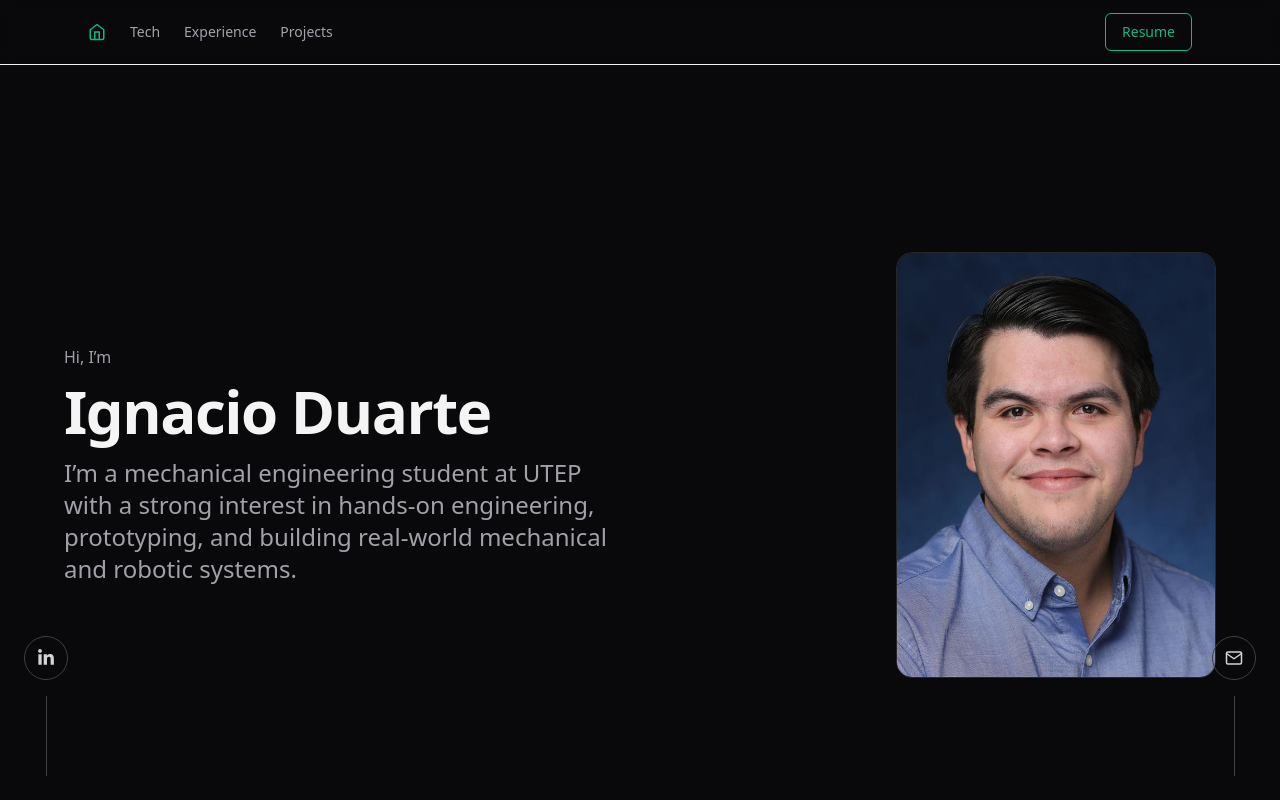
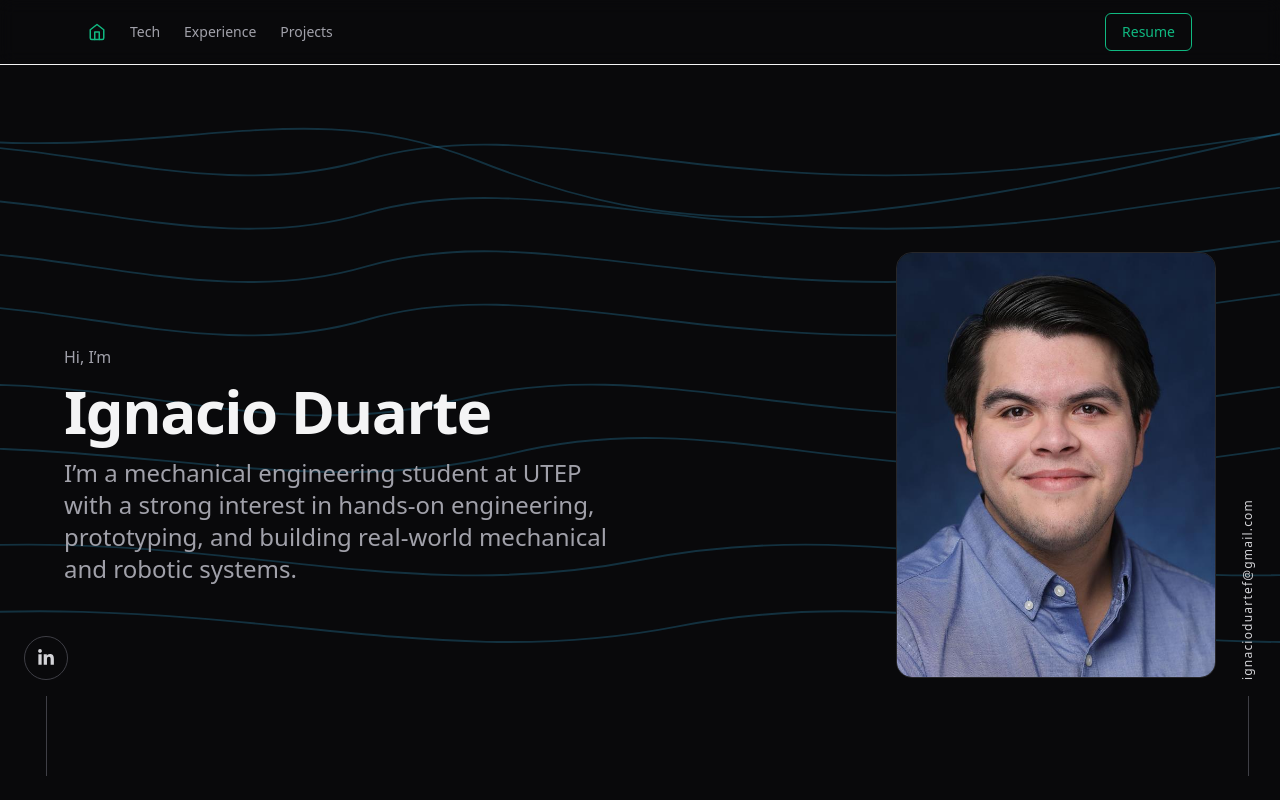
Before and after one commit to nacho-du/portfolio, a React (Vite) app: page / in a window 1280 px wide. Shown: the top 800 px of the page. Built offline with nearby package versions, Linux system fonts and the light colour scheme.

Commit message:
Update background + section scrolling

```diff
--- a/src/App.jsx
+++ b/src/App.jsx
@@ -1,7 +1,6 @@
 import { Routes, Route } from "react-router-dom";
 
 import Navbar from "./components/Navbar";
-import ScrollToHash from "./components/ScrollToHash";
 import Hero from "./components/Hero";
 import TechStack from "./components/TechStack";
 import Experience from "./components/Experience";
@@ -10,12 +9,20 @@ import Footer from "./components/Footer";
 import FloatingContact from "./components/FloatingContact";
 import ProjectDetail from "./pages/ProjectDetail";
 
+import TopoBackground from "./components/TopoBackground";
+import TopoColorSync from "./components/TopoColorSync";
+
 export default function App() {
   return (
     <>
-      {/* Handles /#experience, /#projects, etc */}
-      <ScrollToHash />
+      {/* Fixed topo background (behind everything) */}
+      <TopoBackground />
 
+      {/* Sync topo color with visible section */}
+      <TopoColorSync />
+
+      {/* App content */}
+      <div className="relative z-10">
         <Navbar />
 
         <Routes>
@@ -36,6 +43,7 @@ export default function App() {
 
         <Footer />
         <FloatingContact />
+      </div>
     </>
   );
 }
--- a/src/components/Experience.jsx
+++ b/src/components/Experience.jsx
@@ -95,14 +95,19 @@ function ExperienceItem({ item }) {
 
 export default function Experience() {
   return (
-    <section id="experience" className="py-20">
+    <section
+      id="experience"
+      data-topo="16 185 129"   // emerald (matches your accent)
+      className="py-20 scroll-mt-24"
+    >
       <div className="max-w-6xl mx-auto px-6">
         <div className="max-w-2xl">
           <h3 className="text-3xl font-bold tracking-tight flex items-center gap-3">
             <span className="h-6 w-1 rounded-full bg-[rgb(var(--accent))]" />
             Experience
-            </h3>
+          </h3>
         </div>
+
 
         <div className="mt-12 space-y-16">
           {experience.map((item) => (
--- a/src/components/FloatingContact.jsx
+++ b/src/components/FloatingContact.jsx
@@ -1,7 +1,39 @@
-import { FiMail } from "react-icons/fi";
+import { useState } from "react";
 import { FaLinkedinIn } from "react-icons/fa";
 
 export default function FloatingContact() {
+  const [copied, setCopied] = useState(false);
+
+  const copyEmail = async () => {
+    const email = "ignacioduartef@gmail.com";
+
+    // Show confirmation immediately no matter what
+    setCopied(true);
+    window.setTimeout(() => setCopied(false), 1500);
+
+    // Try modern clipboard first
+    try {
+      await navigator.clipboard.writeText(email);
+      return;
+    } catch {}
+
+    // Fallback copy
+    try {
+      const ta = document.createElement("textarea");
+      ta.value = email;
+      ta.setAttribute("readonly", "");
+      ta.style.position = "fixed";
+      ta.style.left = "-9999px";
+      document.body.appendChild(ta);
+      ta.select();
+      document.execCommand("copy");
+      document.body.removeChild(ta);
+    } catch {
+      // Last resort: manual copy prompt
+      window.prompt("Copy email:", email);
+    }
+  };
+
   return (
     <>
       {/* Left: LinkedIn */}
@@ -15,19 +47,29 @@ export default function FloatingContact() {
         >
           <FaLinkedinIn size={18} />
         </a>
-
         <div className="h-20 w-px bg-zinc-700" />
       </div>
 
-      {/* Right: Email */}
+      {/* Right: Email (copy to clipboard) */}
       <div className="fixed bottom-6 right-6 z-50 hidden md:flex flex-col items-center gap-4">
-        <a
-          href="mailto:ignacioduartef@gmail.com"
-          className="p-3 rounded-full border border-zinc-700 text-zinc-300 hover:text-white hover:border-white transition"
-          aria-label="Email"
+        <button
+          type="button"
+          onClick={copyEmail}
+          className="
+            text-xs tracking-widest
+            text-zinc-300
+            hover:text-[rgb(var(--accent))]
+            active:text-[rgb(var(--accent))]
+            transition
+            cursor-pointer
+            [writing-mode:vertical-rl]
+            rotate-180
+            select-none
+          "
+          aria-label="Copy email to clipboard"
         >
-          <FiMail size={18} />
-        </a>
+          {copied ? "Copied!" : "ignacioduartef@gmail.com"}
+        </button>
 
         <div className="h-20 w-px bg-zinc-700" />
       </div>
--- a/src/components/Projects.jsx
+++ b/src/components/Projects.jsx
@@ -129,7 +129,11 @@ function ProjectCard({ p }) {
 
 export default function Projects() {
   return (
-    <section id="projects" className="py-20">
+    <section
+      id="projects"
+      data-topo="168 85 247"
+      className="py-20 scroll-mt-24"
+    >
       <div className="max-w-6xl mx-auto px-6">
         <div className="max-w-2xl">
           <h3 className="text-3xl font-bold tracking-tight flex items-center gap-3">
--- a/src/components/TechStack.jsx
+++ b/src/components/TechStack.jsx
@@ -55,7 +55,11 @@ function Card({ title, icon, items }) {
 
 export default function TechStack() {
   return (
-    <section id="tech" className="py-20">
+    <section
+      id="tech"
+      data-topo="56 189 248"
+      className="py-20 scroll-mt-24"
+    >
       <div className="max-w-6xl mx-auto px-6">
         <div className="max-w-2xl mb-6">
           <h3 className="text-3xl font-bold tracking-tight flex items-center gap-3">
--- /dev/null
+++ b/src/components/TopoBackground.jsx
@@ -0,0 +1,36 @@
+export default function TopoBackground() {
+  return (
+    <div aria-hidden="true" className="fixed inset-0 z-0 pointer-events-none">
+      <svg
+        className="w-full h-full"
+        viewBox="0 0 1400 600"
+        preserveAspectRatio="none"
+      >
+        <g
+          fill="none"
+          stroke="rgb(var(--topo-color, 16 185 129))"
+          strokeWidth="1.4"          // uniform thickness
+          strokeOpacity="0.22"
+          strokeLinecap="round"
+          strokeLinejoin="round"
+          style={{ transition: "stroke 250ms ease" }}
+        >
+          {/* Primary waves */}
+          <path d="M -200 120 C 0 80, 200 160, 400 120 S 800 160, 1200 120 S 1600 80, 2000 120" />
+          <path d="M -200 160 C 0 120, 200 200, 400 160 S 800 200, 1200 160 S 1600 120, 2000 160" />
+          <path d="M -200 200 C 0 160, 200 240, 400 200 S 800 240, 1200 200 S 1600 160, 2000 200" />
+          <path d="M -200 240 C 0 200, 200 280, 400 240 S 800 280, 1200 240 S 1600 200, 2000 240" />
+
+          {/* Offset waves (adds depth without clutter) */}
+          <path d="M -200 90  C 150 140, 300 60, 520 120 S 900 180, 1400 100 S 1800 40, 2200 120" />
+          <path d="M -200 300 C 100 260, 260 340, 500 300 S 900 340, 1300 300 S 1700 260, 2100 300" />
+          <path d="M -200 340 C 120 320, 320 380, 560 340 S 960 380, 1360 340 S 1760 300, 2160 340" />
+
+          {/* Very subtle background waves */}
+          <path d="M -200 420 C 200 380, 400 460, 700 420 S 1200 460, 1600 420 S 2000 380, 2400 420" />
+          <path d="M -200 470 C 220 430, 440 510, 740 470 S 1240 510, 1640 470 S 2040 430, 2440 470" />
+        </g>
+      </svg>
+    </div>
+  );
+}
--- /dev/null
+++ b/src/components/TopoColorSync.jsx
@@ -0,0 +1,40 @@
+import { useEffect } from "react";
+
+export default function TopoColorSync() {
+  useEffect(() => {
+    const sections = Array.from(
+      document.querySelectorAll("section[data-topo]")
+    );
+
+    if (!sections.length) return;
+
+    const setTopoColor = (rgb) => {
+      document.documentElement.style.setProperty("--topo-color", rgb);
+    };
+
+    const observer = new IntersectionObserver(
+      (entries) => {
+        const visible = entries
+          .filter((e) => e.isIntersecting)
+          .sort(
+            (a, b) =>
+              (b.intersectionRatio ?? 0) - (a.intersectionRatio ?? 0)
+          )[0];
+
+        if (visible?.target) {
+          const rgb = visible.target.getAttribute("data-topo");
+          if (rgb) setTopoColor(rgb);
+        }
+      },
+      {
+        threshold: [0.2, 0.4, 0.6],
+      }
+    );
+
+    sections.forEach((s) => observer.observe(s));
+
+    return () => observer.disconnect();
+  }, []);
+
+  return null;
+}
--- a/src/data/projects.js
+++ b/src/data/projects.js
@@ -3,7 +3,7 @@ export const PROJECTS = [
     slug: "filament-recycler",
     title: "Filament Recycler",
     org: "UTEP Greenfund",
-    heroImage: "/projects/filament-recycler.JPEG",
+    heroImage: "projects/filament-recycler.JPEG",
     timeframe: "2025",
     role: "Design + troubleshooting",
     tools: ["Fusion 360", "3D Printing", "PID Control", "Prototyping"],
@@ -15,7 +15,7 @@ export const PROJECTS = [
         body: "Create a reliable process to recycle used PLA into usable filament by building a repeatable processing workflow.",
       },
       {
-        title: "What I built",
+        title: "What We built",
         body: "A processing line concept plus iterative improvements to support continuous melting and stable operation.",
       },
       {
--- a/src/index.css
+++ b/src/index.css
@@ -9,6 +9,9 @@
 
   /* Accent (sage) */
   --accent: 16 185 129;     /* emerald-500 */
+
+  /* ...your existing vars... */
+  --topo-color: 16 185 129; /* default: same as accent */
 }
 
 @tailwind base;
```
Also changed, not shown: src/components/Contact.jsx (+23 -5 lines), src/components/Navbar.jsx (+52 -18 lines). Lines whose indentation alone changed are shown as unchanged.
